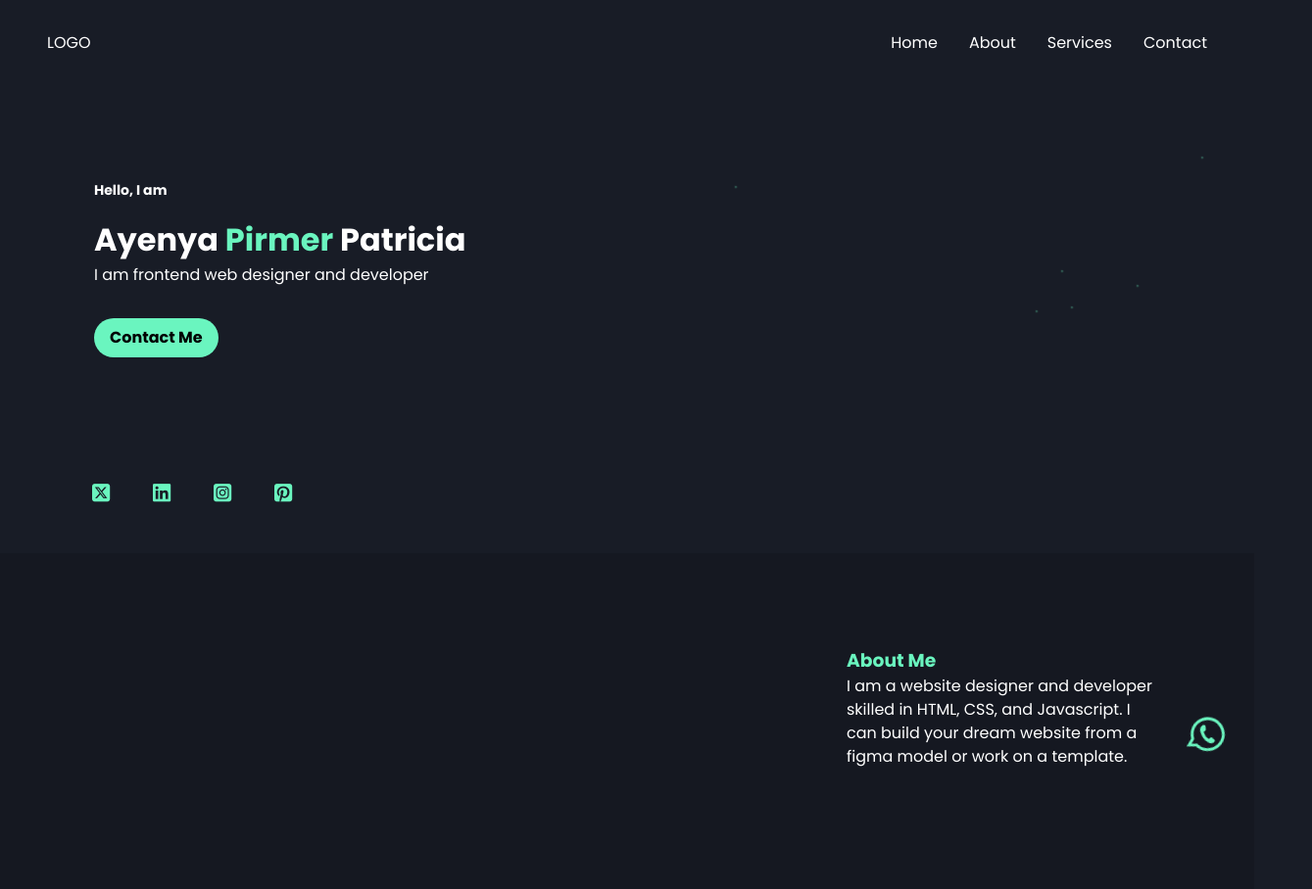
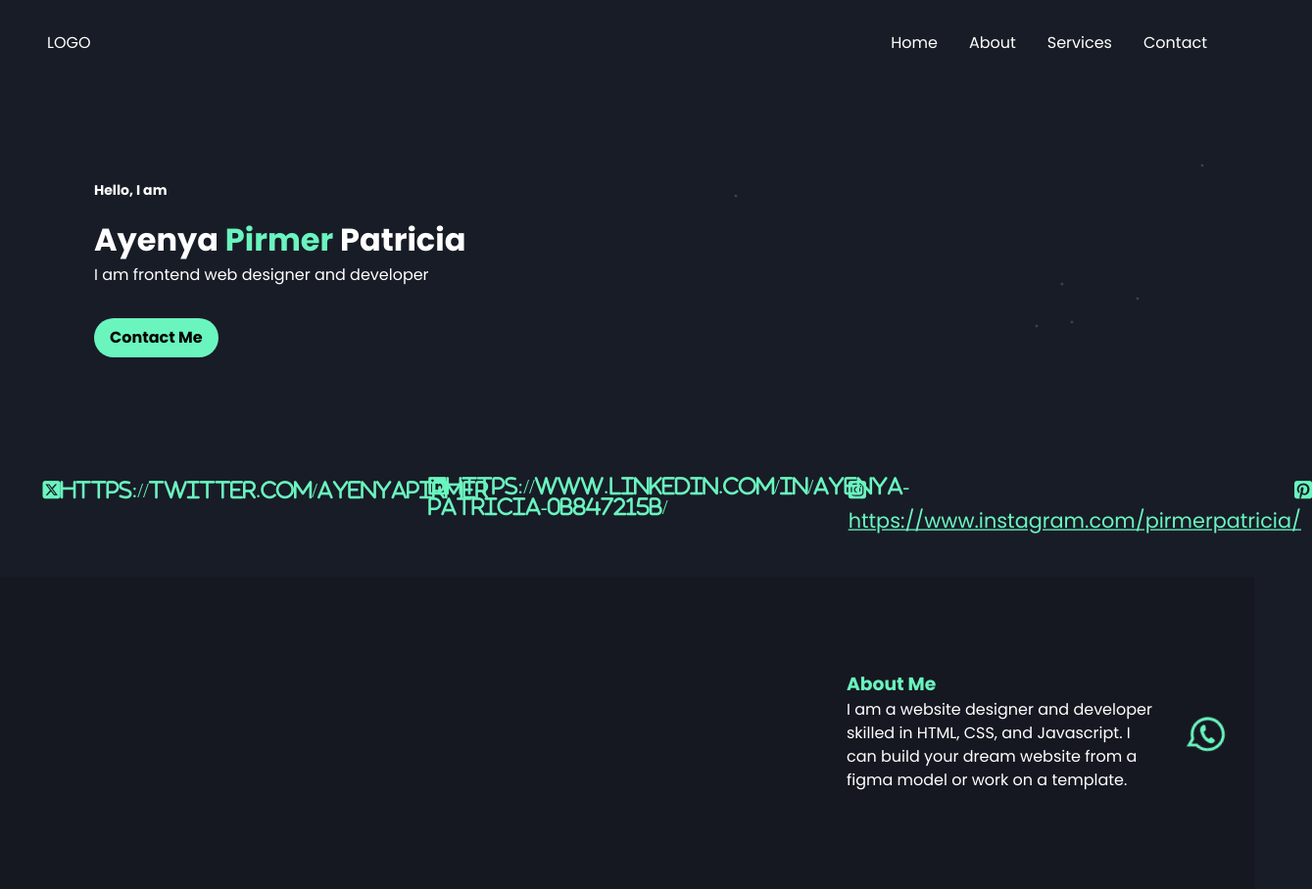
Before and after one commit to Irmer99/A.P.P_Portfolio, a plain HTML site: page root/index.html in a window 1280 px wide. Shown: the top 908 px of the page at 98% size, 1339 px wide, since content can reach past the window. Drawn offline with Linux system fonts and the light colour scheme.

Commit message:
added links

```diff
--- a/root/index.html
+++ b/root/index.html
@@ -58,9 +58,9 @@
 
     <!-- socials -->
     <div class="second-links">
-        <a href=""><i class="fa-brands fa-square-x-twitter"></i></a>
-        <a href=""><i class="fa-brands fa-linkedin"></i></a>
-        <a href=""><i class="fa-brands fa-square-instagram"></i></a>
+        <a href=""><i class="fa-brands fa-square-x-twitter">https://twitter.com/AyenyaPirmer</i></a>
+        <a href=""><i class="fa-brands fa-linkedin">https://www.linkedin.com/in/ayenya-patricia-0b847215b/</i></a>
+        <a href=""><i class="fa-brands fa-square-instagram"></i>https://www.instagram.com/pirmerpatricia/</a>
         <a href=""><i class="fa-brands fa-square-pinterest"></i></a>
 
     </div>
```
